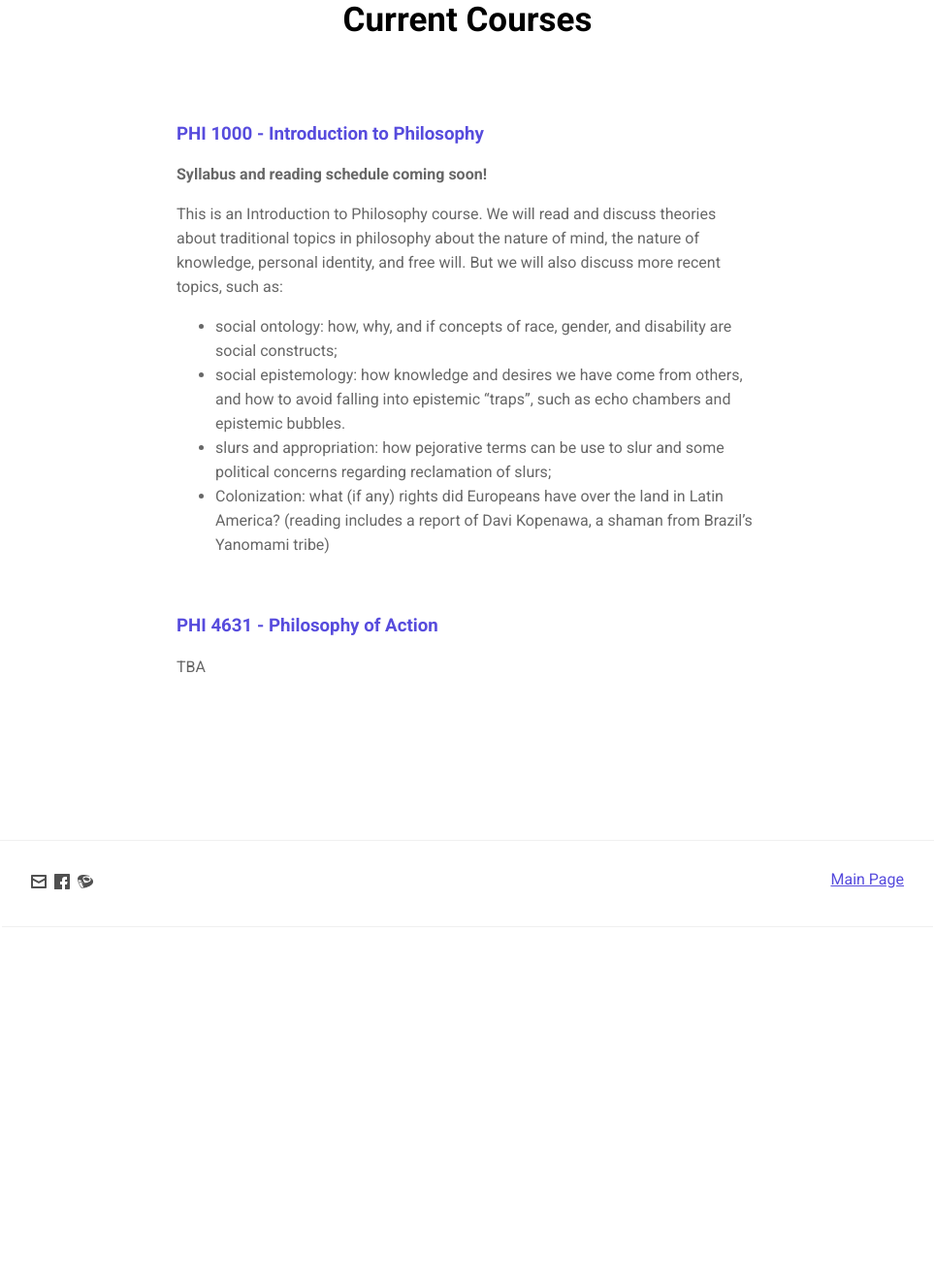
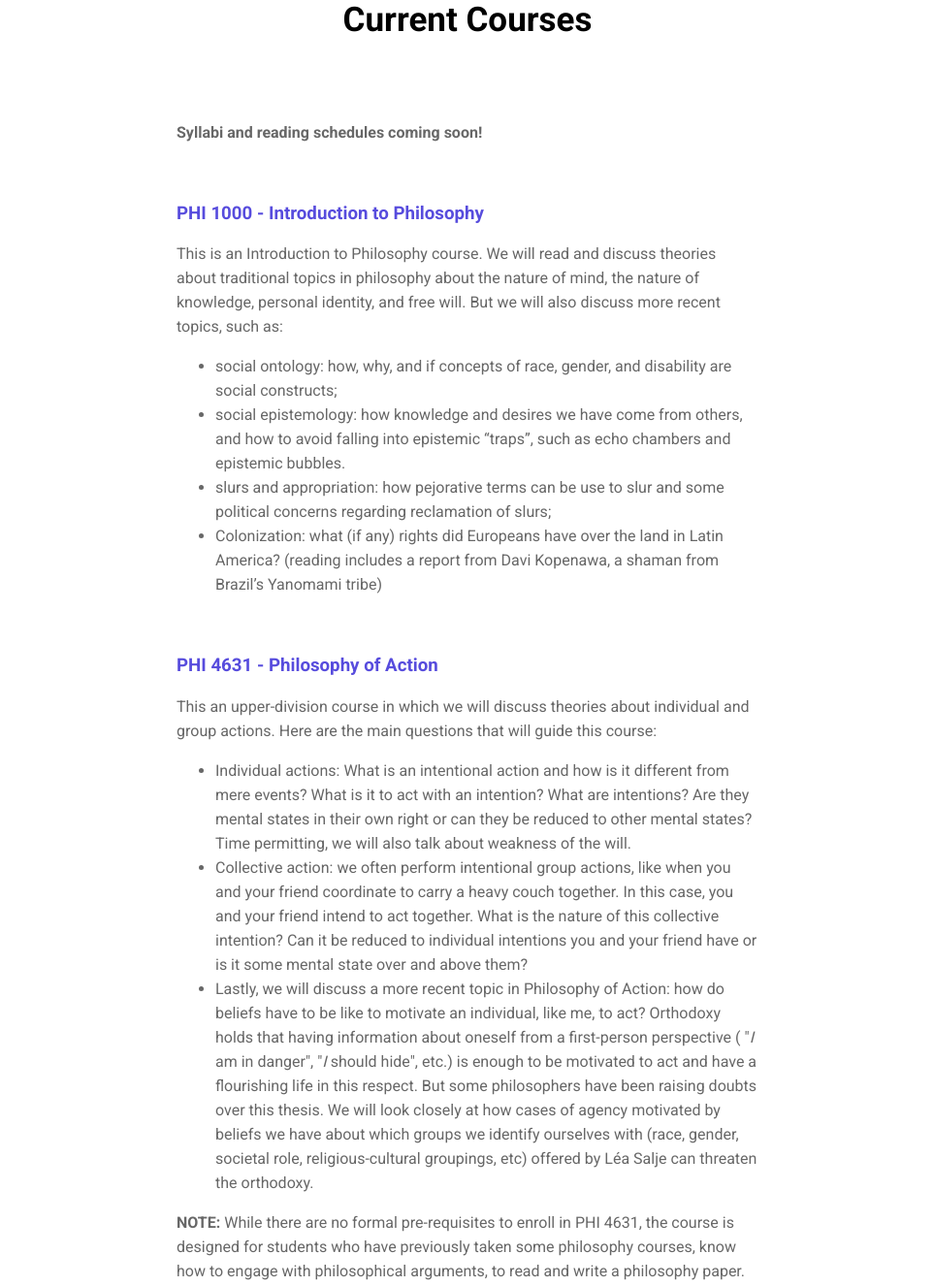
Before and after one commit to julianaflima/old_lodi_site, a plain HTML site: page current/index.html in a window 1280 px wide. Shown: the part 97-1423 px from the top of the page at 97% size, without its empty margins (158-1121 px from the left). Before the commit the page ends 1053 px from the top, so only its background shows below. Drawn offline with Linux system fonts and the light colour scheme.

Commit message:
update current courses

```diff
--- a/current/index.html
+++ b/current/index.html
@@ -33,23 +33,36 @@
 </section>
         <section class="case-study-page">
             <div class="content-case-study">
-                <h3> PHI 1000 - Introduction to Philosophy </h3>
+                <p><strong>Syllabi and reading schedules coming soon!</strong></p>
 
-<p><strong>Syllabus and reading schedule coming soon!</strong></p>
+<p><br></p>
+
+<h3> PHI 1000 - Introduction to Philosophy </h3>
 
 <p>This is an Introduction to Philosophy course. We will read and discuss theories about traditional topics in philosophy about the nature of mind, the nature of knowledge, personal identity, and free will. But we will also discuss more recent topics, such as:
 <ul>
     <li>social ontology: how, why, and if concepts of race, gender, and disability are social constructs;</li>
     <li>social epistemology: how knowledge and desires we have come from others, and how to avoid falling into epistemic &ldquo;traps&rdquo;, such as echo chambers and epistemic bubbles.</li>
     <li>slurs and appropriation: how pejorative terms can be use to slur and some political concerns regarding reclamation of slurs;</li>
-    <li> Colonization: what (if any) rights did Europeans have over the land in Latin America? (reading includes a report of Davi Kopenawa, a shaman from Brazil&rsquo;s Yanomami tribe) </li>
+    <li> Colonization: what (if any) rights did Europeans have over the land in Latin America? (reading includes a report from Davi Kopenawa, a shaman from Brazil&rsquo;s Yanomami tribe) </li>
 </ul></p>
 
 <p><br/></p>
 
 <h3>PHI 4631 - Philosophy of Action </h3>
 
-<p>TBA</p>
+<p>This an upper-division course in which we will discuss theories about individual and group actions. Here are the main questions that will guide this course:</p>
+
+<ul>
+<li>Individual actions:
+What is an intentional action and how is it different from mere events? What is it to act with an intention? What are intentions? Are they mental states in their own right or can they be reduced to other mental states? Time permitting, we will also talk about weakness of the will.</li>
+
+<li>Collective action: we often perform intentional group actions, like when you and your friend coordinate to carry a heavy couch together. In this case, you and your friend intend to act together. What is the nature of this collective intention? Can it be reduced to individual intentions you and your friend have or is it some mental state over and above them?</li>
+
+<li>Lastly, we will discuss a more recent topic in Philosophy of Action: how do beliefs have to be like to motivate an individual, like me, to act? Orthodoxy holds that having information about oneself from a first-person perspective ( "<em>I</em> am in danger", "<em>I</em> should hide", etc.) is enough to be motivated to act and have a flourishing life in this respect. But some philosophers have been raising doubts over this thesis. We will look closely at how cases of agency motivated by beliefs we have about which groups we identify ourselves with (race, gender, societal role, religious-cultural groupings, etc) offered by Léa Salje can threaten the orthodoxy.</li>
+</ul>
+
+<p><strong>NOTE:</strong> While there are no formal pre-requisites to enroll in PHI 4631, the course is designed for students who have previously taken some philosophy courses, know how to engage with philosophical arguments, to read and write a philosophy paper.</p>
 
             </div>
         </section>
--- a/index.xml
+++ b/index.xml
@@ -17,8 +17,9 @@
       <pubDate>Sat, 08 Sep 2018 10:03:59 -0400</pubDate>
 
       <guid>https://julianaflima.github.io/current/</guid>
-      <description>PHI 1000 - Introduction to Philosophy  Syllabus and reading schedule coming soon!
-This is an Introduction to Philosophy course. We will read and discuss theories about traditional topics in philosophy about the nature of mind, the nature of knowledge, personal identity, and free will. But we will also discuss more recent topics, such as:  social ontology: how, why, and if concepts of race, gender, and disability are social constructs; social epistemology: how knowledge and desires we have come from others, and how to avoid falling into epistemic &amp;ldquo;traps&amp;rdquo;, such as echo chambers and epistemic bubbles.</description>
+      <description>Syllabi and reading schedules coming soon!
+
+ PHI 1000 - Introduction to Philosophy  This is an Introduction to Philosophy course. We will read and discuss theories about traditional topics in philosophy about the nature of mind, the nature of knowledge, personal identity, and free will. But we will also discuss more recent topics, such as:  social ontology: how, why, and if concepts of race, gender, and disability are social constructs; social epistemology: how knowledge and desires we have come from others, and how to avoid falling into epistemic &amp;ldquo;traps&amp;rdquo;, such as echo chambers and epistemic bubbles.</description>
     </item>
 
     <item>
```
